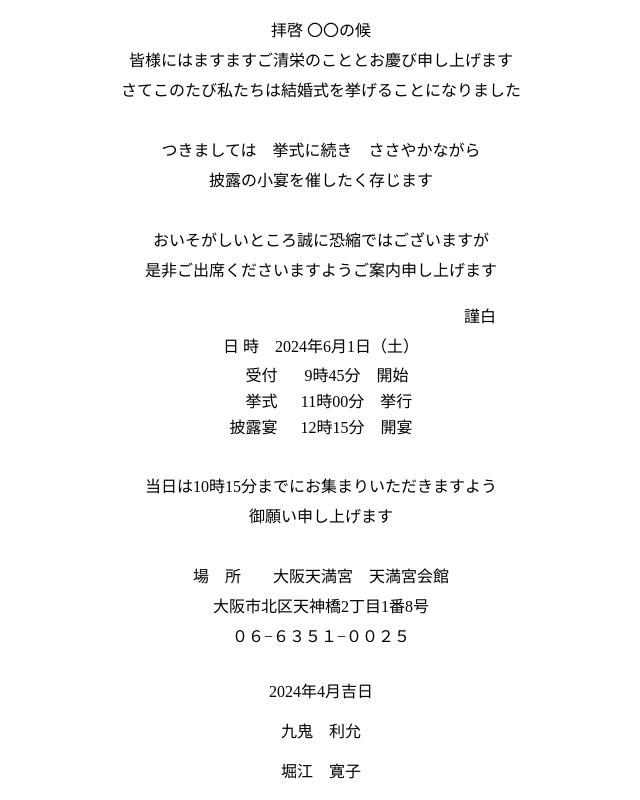
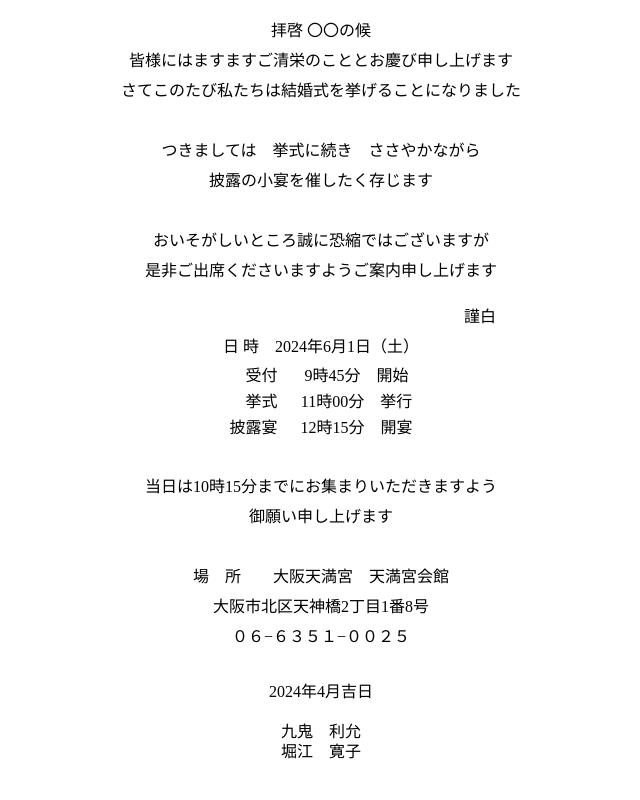
Before and after one commit to Wedding-Invite-Kuki/Wedding-invite-2024, a plain HTML site: page index.html in a window 1280 px wide. Shown: the whole page, without its empty margins (319-959 px from the left). Drawn offline with Linux system fonts and the light colour scheme.

Commit message:
Update index.html

```diff
--- a/index.html
+++ b/index.html
@@ -90,7 +90,7 @@
             ０６−６３５１−００２５<br><br>
             <div class="footer">
                 2024年4月吉日<br><br>
-                九鬼　利允<br><br>
+                九鬼　利允<br>
                 堀江　寛子
             </div>
         </div>
```
